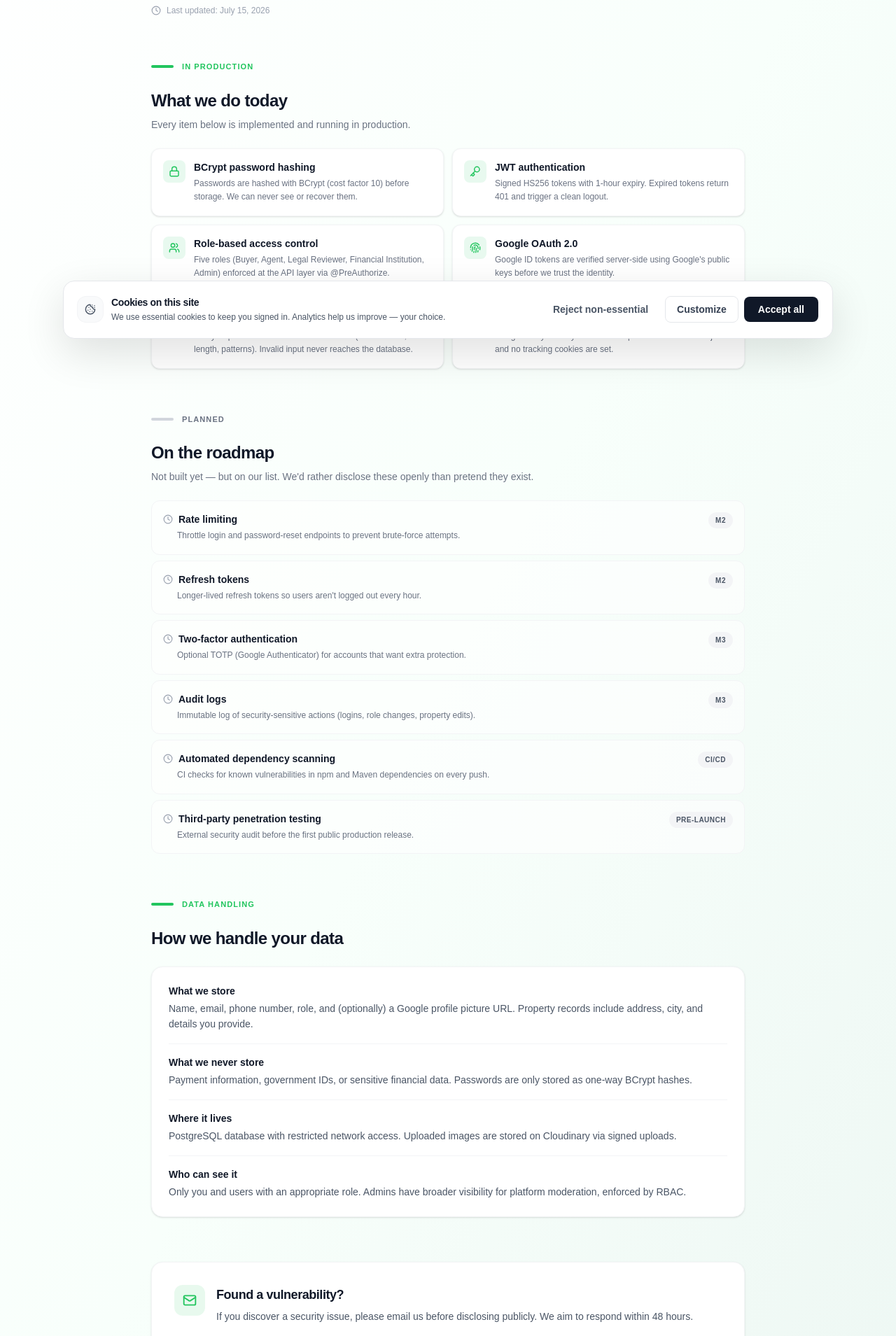
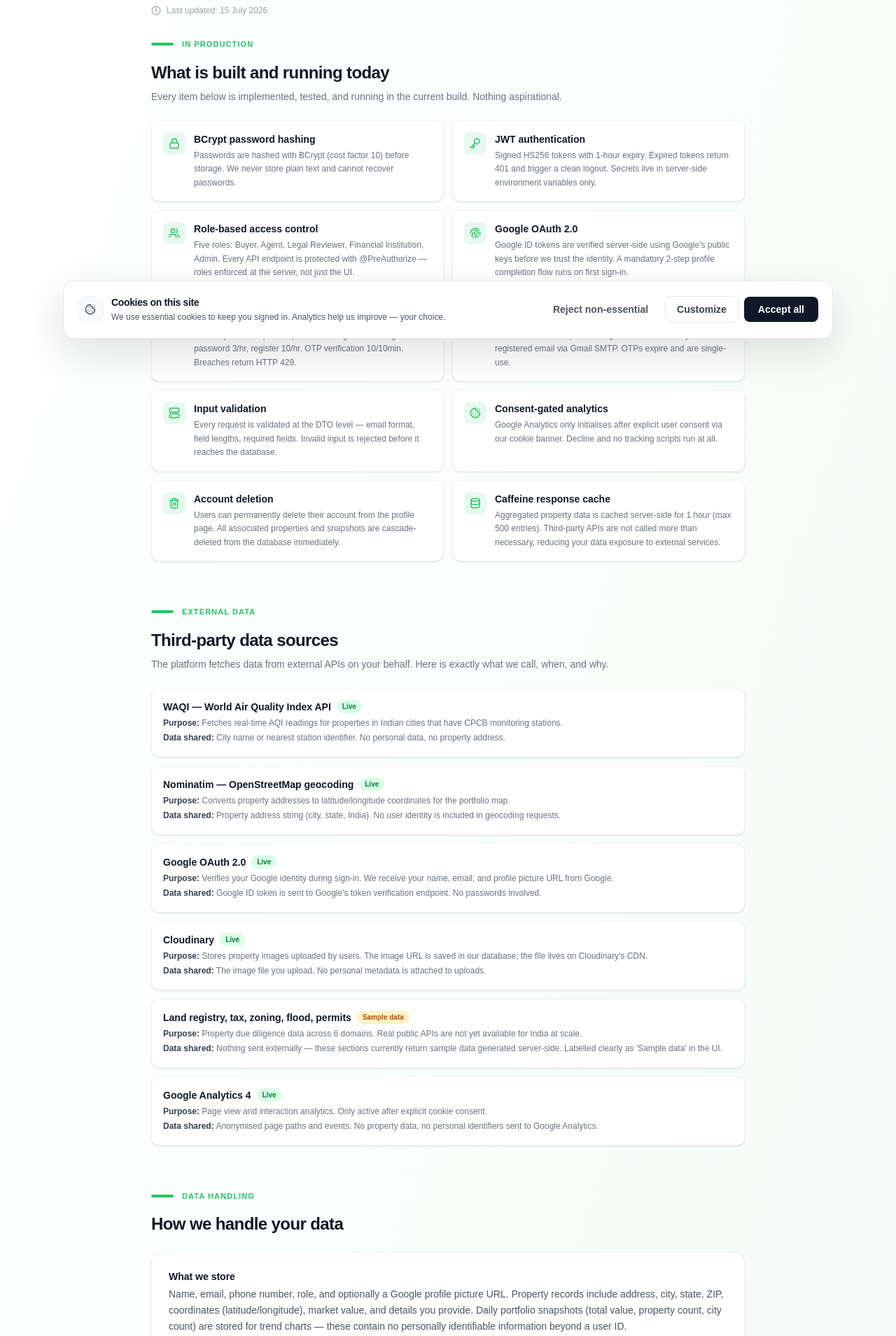
Before and after one commit to springboardmentor198/team-03, a Next.js app in the folder frontend/: page /security in a window 1280 px wide. Shown: the part 300-2209 px from the top of the page at 70% size. Built offline with nearby package versions, Linux system fonts and the light colour scheme; no server answers.

Commit message:
docs: update security page to reflect current build state

```diff
--- a/frontend/src/app/security/page.jsx
+++ b/frontend/src/app/security/page.jsx
@@ -1,3 +1,5 @@
+// frontend/src/app/security/page.jsx
+
 import BackButton from "@/components/BackButton";
 import {
   Shield,
@@ -8,26 +10,32 @@
   Cookie,
   Server,
   Mail,
-  ArrowLeft,
   Clock,
-  CircleCheck,
+  Gauge,
+  ShieldCheck,
+  Trash2,
+  MapPin,
+  Database,
+  Globe,
+  AlertTriangle,
 } from "lucide-react";
 
 export const metadata = {
-  title: "Security — Real Estate Due Diligence Agent",
+  title: "Security — Real Estate Due Diligence Platform",
   description:
-    "How we protect your data. Honest disclosure of what we do today and what's on our roadmap.",
+    "How we protect your data. Honest disclosure of what is built today and what is on the roadmap.",
 };
 
 export default function SecurityPage() {
   return (
     <div className="min-h-screen bg-gradient-to-br from-white via-[#f8fffb] to-[#edf7f3]">
-      {/* ── Back link ─────────────────────────────────────────────────── */}
+
+      {/* ── Back link ───────────────────────────────────────────────── */}
       <div className="mx-auto max-w-4xl px-6 pt-8">
-       <BackButton fallback="/login" />
+        <BackButton fallback="/login" />
       </div>
 
-      {/* ── Hero ──────────────────────────────────────────────────────── */}
+      {/* ── Hero ────────────────────────────────────────────────────── */}
       <header className="mx-auto max-w-4xl px-6 pt-12 pb-8">
         <div className="inline-flex h-12 w-12 items-center justify-center rounded-2xl bg-[#22C55E]/10">
           <Shield className="h-6 w-6 text-[#22C55E]" strokeWidth={2.2} />
@@ -39,33 +47,34 @@
 
         <p className="mt-3 max-w-2xl text-base text-gray-600 leading-relaxed">
           We take your data seriously. This page documents exactly what
-          protections are in place today, and what we're building next.
+          protections are in place today, and what we are building next.
           No marketing spin — just the facts.
         </p>
 
         <div className="mt-5 flex items-center gap-2 text-xs text-gray-400">
           <Clock className="h-3.5 w-3.5" />
-          <span>Last updated: {new Date().toLocaleDateString("en-US", {
-            month: "long", day: "numeric", year: "numeric"
-          })}</span>
+          <span>
+            Last updated:{" "}
+            {new Date().toLocaleDateString("en-IN", {
+              month: "long",
+              day: "numeric",
+              year: "numeric",
+            })}
+          </span>
         </div>
       </header>
 
-      <main className="mx-auto max-w-4xl px-6 pb-24">
-        {/* ── Section 1: What we do today ─────────────────────────────── */}
-        <section className="mt-8">
-          <div className="mb-6 flex items-center gap-3">
-            <div className="h-1 w-8 rounded-full bg-[#22C55E]" />
-            <p className="text-[11px] font-bold uppercase tracking-widest text-[#22C55E]">
-              In production
-            </p>
-          </div>
+      <main className="mx-auto max-w-4xl px-6 pb-24 space-y-16">
 
-          <h2 className="text-2xl font-extrabold tracking-tight text-gray-900">
-            What we do today
+        {/* ── Section 1: In production ─────────────────────────────── */}
+        <section>
+          <SectionLabel color="green" text="In production" />
+          <h2 className="mt-4 text-2xl font-extrabold tracking-tight text-gray-900">
+            What is built and running today
           </h2>
           <p className="mt-2 text-sm text-gray-500">
-            Every item below is implemented and running in production.
+            Every item below is implemented, tested, and running in the
+            current build. Nothing aspirational.
           </p>
 
           <div className="mt-6 grid grid-cols-1 gap-3 sm:grid-cols-2">
@@ -75,40 +84,28 @@
           </div>
         </section>
 
-        {/* ── Section 2: On the roadmap ────────────────────────────────── */}
-        <section className="mt-16">
-          <div className="mb-6 flex items-center gap-3">
-            <div className="h-1 w-8 rounded-full bg-gray-300" />
-            <p className="text-[11px] font-bold uppercase tracking-widest text-gray-500">
-              Planned
-            </p>
-          </div>
-
-          <h2 className="text-2xl font-extrabold tracking-tight text-gray-900">
-            On the roadmap
+        {/* ── Section 2: Third-party integrations ──────────────────── */}
+        <section>
+          <SectionLabel color="green" text="External data" />
+          <h2 className="mt-4 text-2xl font-extrabold tracking-tight text-gray-900">
+            Third-party data sources
           </h2>
           <p className="mt-2 text-sm text-gray-500">
-            Not built yet — but on our list. We'd rather disclose these openly
-            than pretend they exist.
+            The platform fetches data from external APIs on your behalf.
+            Here is exactly what we call, when, and why.
           </p>
 
-          <div className="mt-6 space-y-2">
-            {ROADMAP.map((item) => (
-              <RoadmapRow key={item.title} {...item} />
+          <div className="mt-6 space-y-3">
+            {THIRD_PARTY_SOURCES.map((item) => (
+              <ThirdPartyRow key={item.name} {...item} />
             ))}
           </div>
         </section>
 
-        {/* ── Section 3: Data handling ─────────────────────────────────── */}
-        <section className="mt-16">
-          <div className="mb-6 flex items-center gap-3">
-            <div className="h-1 w-8 rounded-full bg-[#22C55E]" />
-            <p className="text-[11px] font-bold uppercase tracking-widest text-[#22C55E]">
-              Data handling
-            </p>
-          </div>
-
-          <h2 className="text-2xl font-extrabold tracking-tight text-gray-900">
+        {/* ── Section 3: Data handling ─────────────────────────────── */}
+        <section>
+          <SectionLabel color="green" text="Data handling" />
+          <h2 className="mt-4 text-2xl font-extrabold tracking-tight text-gray-900">
             How we handle your data
           </h2>
 
@@ -116,7 +113,7 @@
             {DATA_PRACTICES.map((item, i) => (
               <div
                 key={item.title}
-                className={`${i > 0 ? "border-t border-gray-100 pt-4" : ""}`}
+                className={i > 0 ? "border-t border-gray-100 pt-4" : ""}
               >
                 <p className="text-sm font-bold text-gray-900">{item.title}</p>
                 <p className="mt-1 text-sm text-gray-600 leading-relaxed">
@@ -127,8 +124,26 @@
           </div>
         </section>
 
-        {/* ── Section 4: Report a vulnerability ────────────────────────── */}
-        <section className="mt-16">
+        {/* ── Section 4: On the roadmap ────────────────────────────── */}
+        <section>
+          <SectionLabel color="gray" text="Planned" />
+          <h2 className="mt-4 text-2xl font-extrabold tracking-tight text-gray-900">
+            On the roadmap
+          </h2>
+          <p className="mt-2 text-sm text-gray-500">
+            Not built yet. We would rather disclose these gaps openly than
+            pretend they are already solved.
+          </p>
+
+          <div className="mt-6 space-y-2">
+            {ROADMAP.map((item) => (
+              <RoadmapRow key={item.title} {...item} />
+            ))}
+          </div>
+        </section>
+
+        {/* ── Section 5: Report a vulnerability ───────────────────── */}
+        <section>
           <div className="rounded-2xl border border-gray-100 bg-white p-8 shadow-sm">
             <div className="flex items-start gap-4">
               <div className="flex h-11 w-11 flex-shrink-0 items-center justify-center rounded-xl bg-[#22C55E]/10">
@@ -142,7 +157,6 @@
                   If you discover a security issue, please email us before
                   disclosing publicly. We aim to respond within 48 hours.
                 </p>
-
                 <div className="mt-4 inline-flex items-center gap-2 rounded-xl border border-gray-200 bg-gray-50 px-3.5 py-2.5">
                   <code className="text-sm font-mono text-gray-900">
                     duedeligence8@gmail.com
@@ -153,23 +167,43 @@
           </div>
         </section>
 
-        {/* ── Footer note ──────────────────────────────────────────────── */}
-        <div className="mt-16 border-t border-gray-100 pt-8">
+        {/* ── Footer note ─────────────────────────────────────────── */}
+        <div className="border-t border-gray-100 pt-8">
           <p className="text-xs text-gray-400 leading-relaxed">
-            This page is intentionally short and honest. We don't claim
-            certifications we don't have (no SOC 2, no ISO 27001, no PCI DSS).
-            When we earn them, they'll be listed here with dates and
-            certificate numbers.
+            This page is intentionally short and honest. We do not claim
+            certifications we do not have — no SOC 2, no ISO 27001, no
+            PCI DSS. When we earn them, they will be listed here with
+            dates and certificate numbers.
           </p>
         </div>
+
       </main>
     </div>
   );
 }
 
 /* ─────────────────────────────────────────────────────────────────────── */
-/* Sub-components                                                         */
+/* Sub-components                                                          */
 /* ─────────────────────────────────────────────────────────────────────── */
+
+function SectionLabel({ color, text }) {
+  return (
+    <div className="flex items-center gap-3">
+      <div
+        className={`h-1 w-8 rounded-full ${
+          color === "green" ? "bg-[#22C55E]" : "bg-gray-300"
+        }`}
+      />
+      <p
+        className={`text-[11px] font-bold uppercase tracking-widest ${
+          color === "green" ? "text-[#22C55E]" : "text-gray-500"
+        }`}
+      >
+        {text}
+      </p>
+    </div>
+  );
+}
 
 function Feature({ icon: Icon, title, description }) {
   return (
@@ -189,12 +223,52 @@
   );
 }
 
+function ThirdPartyRow({ name, purpose, dataShared, status }) {
+  const statusColors = {
+    live:  "bg-green-100 text-green-700",
+    mock:  "bg-amber-100 text-amber-700",
+    none:  "bg-gray-100 text-gray-500",
+  };
+  const statusLabels = {
+    live:  "Live",
+    mock:  "Sample data",
+    none:  "No call made",
+  };
+
+  return (
+    <div className="rounded-xl border border-gray-100 bg-white p-4 shadow-sm">
+      <div className="flex items-start justify-between gap-4">
+        <div className="min-w-0 flex-1">
+          <div className="flex items-center gap-2 flex-wrap">
+            <p className="text-sm font-bold text-gray-900">{name}</p>
+            <span
+              className={`rounded-full px-2 py-0.5 text-[10px] font-bold ${
+                statusColors[status]
+              }`}
+            >
+              {statusLabels[status]}
+            </span>
+          </div>
+          <p className="mt-1 text-xs text-gray-500 leading-relaxed">
+            <span className="font-semibold text-gray-700">Purpose:</span>{" "}
+            {purpose}
+          </p>
+          <p className="mt-0.5 text-xs text-gray-500 leading-relaxed">
+            <span className="font-semibold text-gray-700">Data shared:</span>{" "}
+            {dataShared}
+          </p>
+        </div>
+      </div>
+    </div>
+  );
+}
+
 function RoadmapRow({ title, description, milestone }) {
   return (
     <div className="flex items-start justify-between gap-4 rounded-xl border border-gray-100 bg-white/60 p-4 transition hover:bg-white">
       <div className="min-w-0 flex-1">
         <div className="flex items-center gap-2">
-          <Clock className="h-3.5 w-3.5 text-gray-400" />
+          <Clock className="h-3.5 w-3.5 text-gray-400 flex-shrink-0" />
           <p className="text-sm font-bold text-gray-900">{title}</p>
         </div>
         <p className="mt-1 text-xs text-gray-500 leading-relaxed pl-5">
@@ -209,7 +283,7 @@
 }
 
 /* ─────────────────────────────────────────────────────────────────────── */
-/* Content                                                                */
+/* Content — all accurate as of current build                             */
 /* ─────────────────────────────────────────────────────────────────────── */
 
 const ACTIVE_CONTROLS = [
@@ -217,76 +291,112 @@
     icon: Lock,
     title: "BCrypt password hashing",
     description:
-      "Passwords are hashed with BCrypt (cost factor 10) before storage. We can never see or recover them.",
+      "Passwords are hashed with BCrypt (cost factor 10) before storage. We never store plain text and cannot recover passwords.",
   },
   {
     icon: Key,
     title: "JWT authentication",
     description:
-      "Signed HS256 tokens with 1-hour expiry. Expired tokens return 401 and trigger a clean logout.",
+      "Signed HS256 tokens with 1-hour expiry. Expired tokens return 401 and trigger a clean logout. Secrets live in server-side environment variables only.",
   },
   {
     icon: Users,
     title: "Role-based access control",
     description:
-      "Five roles (Buyer, Agent, Legal Reviewer, Financial Institution, Admin) enforced at the API layer via @PreAuthorize.",
+      "Five roles: Buyer, Agent, Legal Reviewer, Financial Institution, Admin. Every API endpoint is protected with @PreAuthorize — roles enforced at the server, not just the UI.",
   },
   {
     icon: Fingerprint,
     title: "Google OAuth 2.0",
     description:
-      "Google ID tokens are verified server-side using Google's public keys before we trust the identity.",
+      "Google ID tokens are verified server-side using Google's public keys before we trust the identity. A mandatory 2-step profile completion flow runs on first sign-in.",
+  },
+  {
+    icon: Gauge,
+    title: "Rate limiting",
+    description:
+      "Bucket4j enforces per-endpoint limits: login 5/min, forgot password 3/hr, register 10/hr, OTP verification 10/10min. Breaches return HTTP 429.",
+  },
+  {
+    icon: ShieldCheck,
+    title: "OTP-based password reset",
+    description:
+      "Password resets require a 6-digit OTP delivered to your registered email via Gmail SMTP. OTPs expire and are single-use.",
   },
   {
     icon: Server,
     title: "Input validation",
     description:
-      "Every request is validated at the DTO level (email format, length, patterns). Invalid input never reaches the database.",
+      "Every request is validated at the DTO level — email format, field lengths, required fields. Invalid input is rejected before it reaches the database.",
   },
   {
     icon: Cookie,
     title: "Consent-gated analytics",
     description:
-      "Google Analytics only loads after explicit user consent. Reject and no tracking cookies are set.",
+      "Google Analytics only initialises after explicit user consent via our cookie banner. Decline and no tracking scripts run at all.",
+  },
+  {
+    icon: Trash2,
+    title: "Account deletion",
+    description:
+      "Users can permanently delete their account from the profile page. All associated properties and snapshots are cascade-deleted from the database immediately.",
+  },
+  {
+    icon: Database,
+    title: "Caffeine response cache",
+    description:
+      "Aggregated property data is cached server-side for 1 hour (max 500 entries). Third-party APIs are not called more than necessary, reducing your data exposure to external services.",
   },
 ];
 
-const ROADMAP = [
+const THIRD_PARTY_SOURCES = [
   {
-    title: "Rate limiting",
-    description:
-      "Throttle login and password-reset endpoints to prevent brute-force attempts.",
-    milestone: "M2",
+    name: "WAQI — World Air Quality Index API",
+    purpose:
+      "Fetches real-time AQI readings for properties in Indian cities that have CPCB monitoring stations.",
+    dataShared:
+      "City name or nearest station identifier. No personal data, no property address.",
+    status: "live",
   },
   {
-    title: "Refresh tokens",
-    description:
-      "Longer-lived refresh tokens so users aren't logged out every hour.",
-    milestone: "M2",
+    name: "Nominatim — OpenStreetMap geocoding",
+    purpose:
+      "Converts property addresses to latitude/longitude coordinates for the portfolio map.",
+    dataShared:
+      "Property address string (city, state, India). No user identity is included in geocoding requests.",
+    status: "live",
   },
   {
-    title: "Two-factor authentication",
-    description:
-      "Optional TOTP (Google Authenticator) for accounts that want extra protection.",
-    milestone: "M3",
+    name: "Google OAuth 2.0",
+    purpose:
+      "Verifies your Google identity during sign-in. We receive your name, email, and profile picture URL from Google.",
+    dataShared:
+      "Google ID token is sent to Google's token verification endpoint. No passwords involved.",
+    status: "live",
   },
   {
-    title: "Audit logs",
-    description:
-      "Immutable log of security-sensitive actions (logins, role changes, property edits).",
-    milestone: "M3",
+    name: "Cloudinary",
+    purpose:
+      "Stores property images uploaded by users. The image URL is saved in our database; the file lives on Cloudinary's CDN.",
+    dataShared:
+      "The image file you upload. No personal metadata is attached to uploads.",
+    status: "live",
   },
   {
-    title: "Automated dependency scanning",
-    description:
-      "CI checks for known vulnerabilities in npm and Maven dependencies on every push.",
-    milestone: "CI/CD",
+    name: "Land registry, tax, zoning, flood, permits",
+    purpose:
+      "Property due diligence data across 6 domains. Real public APIs are not yet available for India at scale.",
+    dataShared:
+      "Nothing sent externally — these sections currently return sample data generated server-side. Labelled clearly as 'Sample data' in the UI.",
+    status: "mock",
   },
   {
-    title: "Third-party penetration testing",
-    description:
-      "External security audit before the first public production release.",
-    milestone: "Pre-launch",
+    name: "Google Analytics 4",
+    purpose:
+      "Page view and interaction analytics. Only active after explicit cookie consent.",
+    dataShared:
+      "Anonymised page paths and events. No property data, no personal identifiers sent to Google Analytics.",
+    status: "live",
   },
 ];
 
@@ -294,21 +404,70 @@
   {
     title: "What we store",
     description:
-      "Name, email, phone number, role, and (optionally) a Google profile picture URL. Property records include address, city, and details you provide.",
+      "Name, email, phone number, role, and optionally a Google profile picture URL. Property records include address, city, state, ZIP, coordinates (latitude/longitude), market value, and details you provide. Daily portfolio snapshots (total value, property count, city count) are stored for trend charts — these contain no personally identifiable information beyond a user ID.",
   },
   {
     title: "What we never store",
     description:
-      "Payment information, government IDs, or sensitive financial data. Passwords are only stored as one-way BCrypt hashes.",
+      "Payment information, government IDs, Aadhaar numbers, PAN numbers, or sensitive financial documents. Passwords are stored only as one-way BCrypt hashes — we cannot recover or view them.",
   },
   {
     title: "Where it lives",
     description:
-      "PostgreSQL database with restricted network access. Uploaded images are stored on Cloudinary via signed uploads.",
+      "PostgreSQL 18 database with restricted network access. Property images are stored on Cloudinary via their upload API — only the public URL is saved in our database. All environment secrets (JWT key, DB credentials, API keys) are stored in server-side .env files and are never exposed to the browser.",
   },
   {
-    title: "Who can see it",
+    title: "Risk scores",
     description:
-      "Only you and users with an appropriate role. Admins have broader visibility for platform moderation, enforced by RBAC.",
+      "Risk scores are computed on-demand from your property data using a rule-based engine. They are cached server-side for 1 hour and are never sold or shared with third parties. The scoring rules are documented in the codebase — no black-box algorithms.",
+  },
+  {
+    title: "Who can see your data",
+    description:
+      "Only you and users with an appropriate role. Admins have broader read access for platform moderation, enforced by RBAC at every API endpoint. No employee has routine access to property records.",
+  },
+  {
+    title: "Deleting your data",
+    description:
+      "Deleting your account from the profile page permanently removes your user record, all properties you created, and all associated portfolio snapshots. This is immediate and irreversible — we do not retain soft-deleted records.",
   },
 ];
+
+const ROADMAP = [
+  {
+    title: "Refresh tokens",
+    description:
+      "Longer-lived refresh tokens so sessions survive beyond the current 1-hour JWT window without requiring re-login.",
+    milestone: "M4",
+  },
+  {
+    title: "Two-factor authentication",
+    description:
+      "Optional TOTP (Google Authenticator compatible) for accounts that want stronger login protection.",
+    milestone: "M4",
+  },
+  {
+    title: "Audit logs",
+    description:
+      "Immutable log of security-sensitive actions — logins, role changes, property edits, account deletions — queryable by admins.",
+    milestone: "M4",
+  },
+  {
+    title: "Token revocation / logout across devices",
+    description:
+      "Currently a JWT cannot be invalidated before expiry. A server-side token denylist would allow forced logout on all devices.",
+    milestone: "M4",
+  },
+  {
+    title: "Automated dependency scanning",
+    description:
+      "CI pipeline checks for known CVEs in npm and Maven dependencies on every push using Dependabot or Snyk.",
+    milestone: "CI/CD",
+  },
+  {
+    title: "Third-party penetration testing",
+    description:
+      "External security audit before any public production release.",
+    milestone: "Pre-launch",
+  },
+];
```
